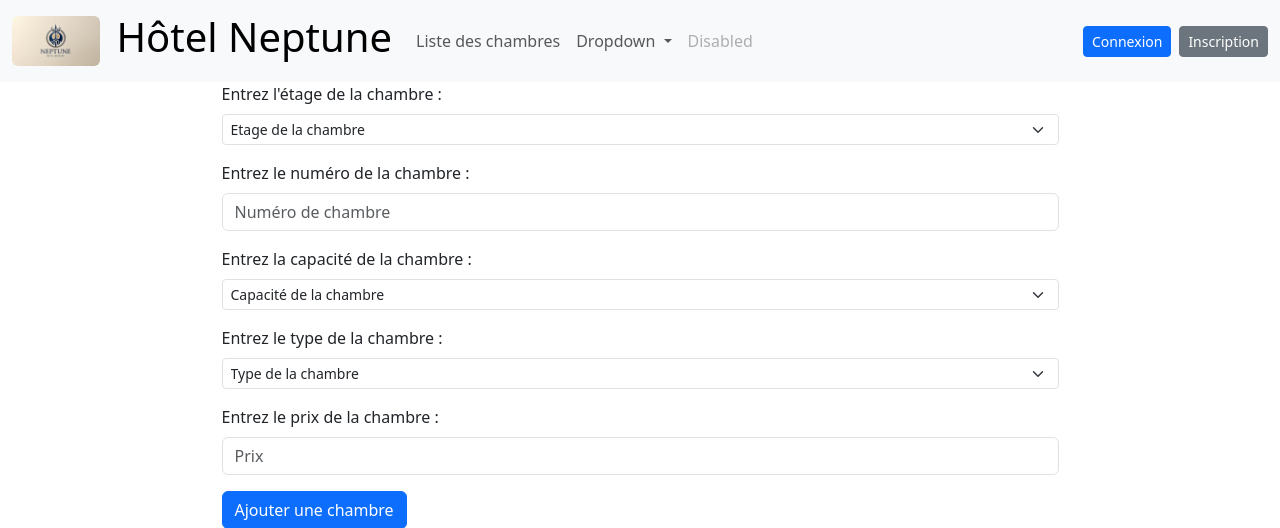
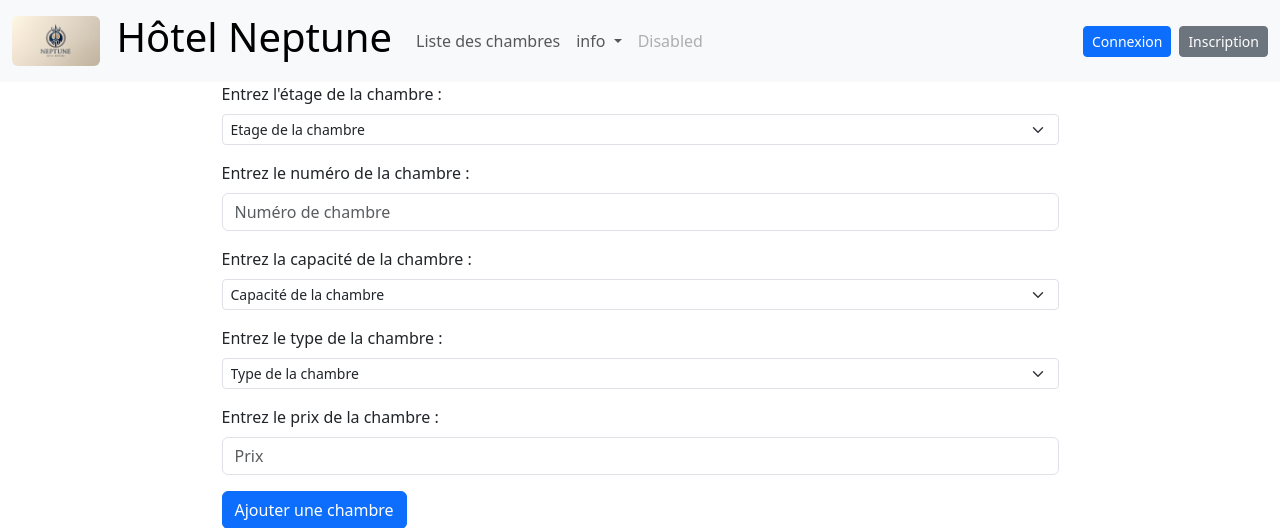
Before and after one commit to courumix/Hotel-Neptune, a PHP site: page /ajoutchambre.php in a window 1280 px wide. Shown: the top 528 px of the page. Run offline with PHP 8.4, Linux system fonts and the light colour scheme.

Commit message:
Update navbar.php

```diff
--- a/public/navbar.php
+++ b/public/navbar.php
@@ -24,17 +24,15 @@ require_once __DIR__ . '/session.php';
         </li>
         <?php }} ?>
         <li class="nav-item">
-          <a class="nav-link" href="listechambre.php">Liste des chambres</a>
+          <a class="nav-link" href="Noschambre.php">Liste des chambres</a>
         </li>
         <li class="nav-item dropdown">
           <a class="nav-link dropdown-toggle" href="#" role="button" data-bs-toggle="dropdown" aria-expanded="false">
-            Dropdown
+            info
           </a>
           <ul class="dropdown-menu">
-            <li><a class="dropdown-item" href="#">Action</a></li>
-            <li><a class="dropdown-item" href="#">Another action</a></li>
-            <li><hr class="dropdown-divider"></li>
-            <li><a class="dropdown-item" href="#">Something else here</a></li>
+            <li><a class="dropdown-item" href="contact.php">Contact</a></li>
+            <li><a class="dropdown-item" href="services.php">Nos service</a></li>
           </ul>
         </li>
         <li class="nav-item">
```
